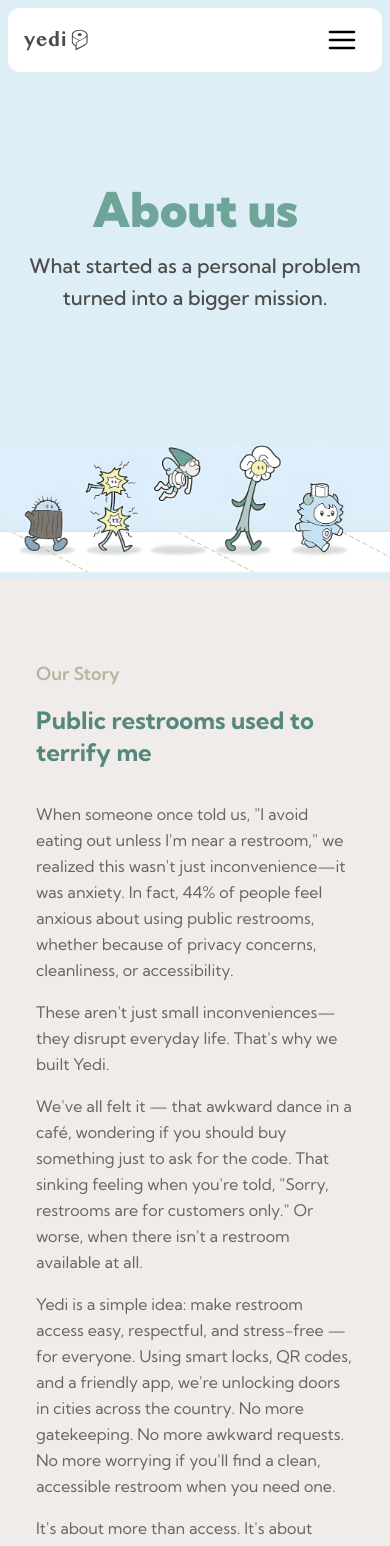
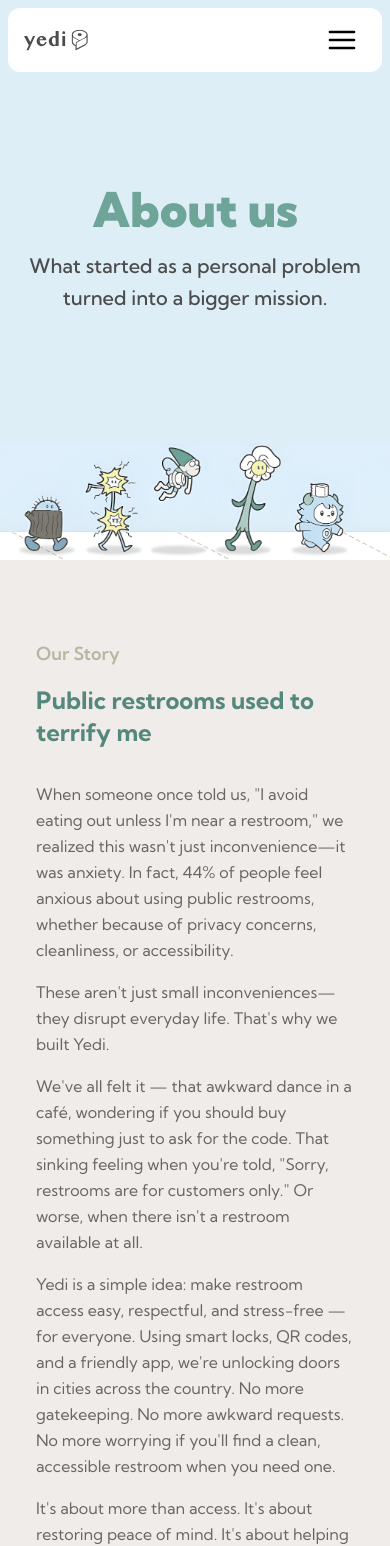
Before and after one commit to AbdulRehman938/yedi-frontend-latest, a React (Vite) app: page /about in a window 390 px wide. Shown: the top 1546 px of the page. Built offline with nearby package versions, Linux system fonts and the light colour scheme; the HTML template or start-up script is replaced by a standard one.

Commit message:
commit32

```diff
--- a/src/components/About/Mission.jsx
+++ b/src/components/About/Mission.jsx
@@ -30,9 +30,9 @@ const Mission = () => {
             </div>
 
             {/* Mobile View - Only visible on mobile */}
-            <div className='flex sm:hidden w-full h-[480vw] xs:h-[500vw] iphone-pro:h-[420vw] bg-[#efece9] relative flex-col items-center justify-start px-4 py-8 pt-20 gap-8 mt-[-45vw]'>
+            <div className='flex sm:hidden w-full h-[480vw] xs:h-[560vw] iphone-pro:h-[420vw] bg-[#efece9] relative flex-col items-center justify-start px-4 py-8 pt-20 gap-8 mt-[-45vw] xs:mt-[-50vw]'>
                 {/* Background Image - Behind mobile content */}
-                <img src="/About curved mobile.png" alt="curved-path" className='absolute inset-0 w-full h-full object-contain top-[100vw] scale-[1.2] xs:top-[180vw] iphone-pro:top-[150vw] iphone-pro:absolute z-0' />
+                <img src="/About curved mobile.png" alt="curved-path" className='absolute inset-0 w-full h-full object-contain top-[100vw] scale-[1.2] xs:top-[220vw] iphone-pro:top-[150vw] iphone-pro:absolute z-0' />
 
                 <div className='w-full text-center mb-4 relative z-10 px-5'>
                     <h2 className='text-lg font-semibold text-[#B9B5A2] mb-4 text-left'>Our Story</h2>
@@ -60,7 +60,7 @@ const Mission = () => {
                     </p>
                 </div>
 
-                <div className='w-full bg-[#f7f6f4] flex flex-col justify-center gap-10 items-start rounded-2xl p-6 mt-20 relative z-10 iphone-pro:mt-40 iphone-pro:h-[100vw]'>
+                <div className='w-full bg-[#f7f6f4] flex flex-col justify-center gap-10 items-start rounded-2xl p-6 mt-20 relative z-10 iphone-pro:mt-40 iphone-pro:h-[100vw] xs:h-[120vw]'>
                     <h1 className='text-3xl font-black text-[#91BAB0] text-center mb-4'>Our Mission</h1>
                     <div className='flex flex-col gap-4 text-left'>
                         <p className='text-lg font-bold text-[#676666]'>
--- a/tailwind.config.js
+++ b/tailwind.config.js
@@ -3,7 +3,7 @@ export default {
   content: ["./index.html", "./src/**/*.{js,jsx,ts,tsx}"],
   theme: {
     screens: {
-      xs: "375px",
+      xs: "360px",
       "iphone-pro": "430px",
       sm: "640px",
       md: "768px",
```
